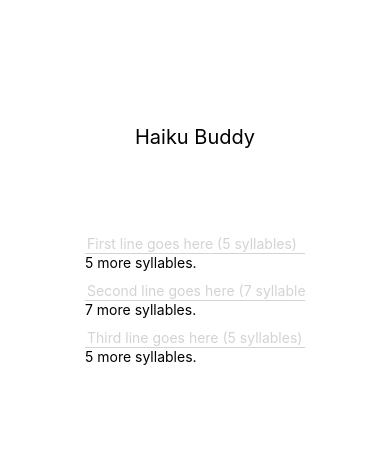
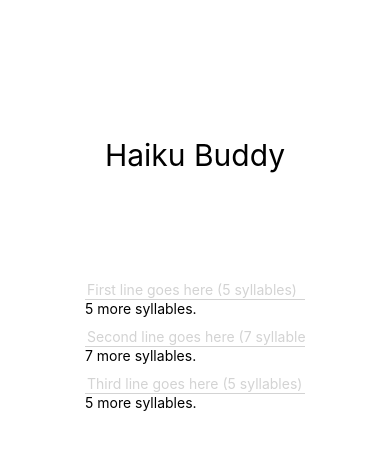
Before and after one commit to dillydally414/HaikuApp, a React Native app: screen / in a window 390 px wide. Shown: the top 450 px of the page. Built offline with nearby package versions, Linux system fonts and the light colour scheme.

Commit message:
make styling relative

```diff
--- a/App.tsx
+++ b/App.tsx
@@ -9,11 +9,12 @@ const Container = styled(View)`
   display: flex;
   height: 100%;
   justify-content: flex-start;
+  width: 100%;
 `;
 
 const Title = styled(Text)`
-  font-size: 20px;
-  padding: 125px 0 75px;
+  font-size: 30px;
+  padding: 35% 0 25%;
 `;
 
 export default function App() {
--- a/src/components/Haiku.tsx
+++ b/src/components/Haiku.tsx
@@ -4,7 +4,8 @@ import React, { ReactElement } from 'react';
 import Line from './Line';
 
 const HaikuView = styled(View)`
-  height: 100px;
+  display: flex;
+  height: 20%;
   justify-content: space-between;
   width: 80%;
 `;
```
